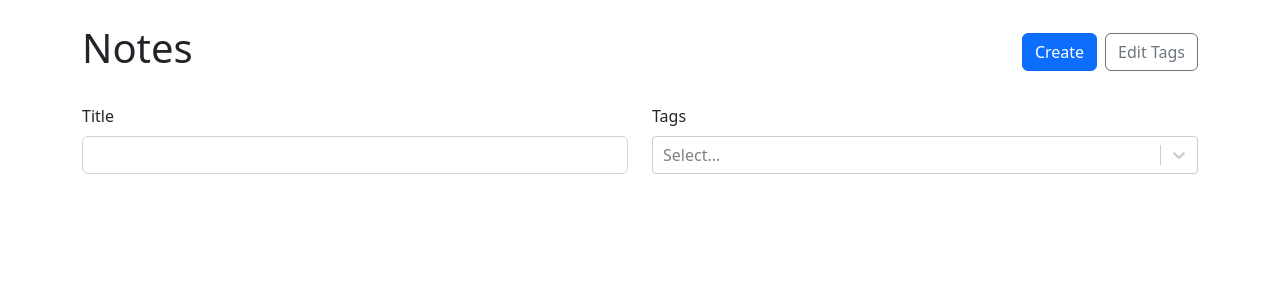
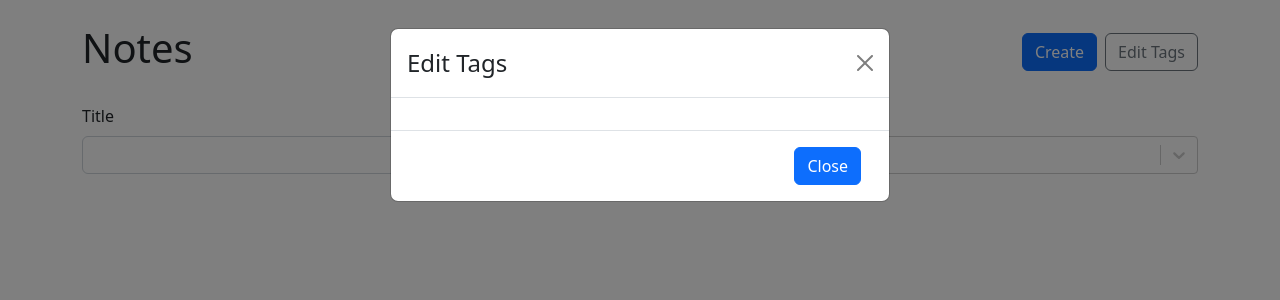
Before and after one commit to imvanzen/tagged-notes, a React (Vite) app: page / in a window 1280 px wide. Both pictures are taken after a click on the button "Edit Tags". Shown: the top 300 px of the page. Built offline with nearby package versions, Linux system fonts and the light colour scheme.

Commit message:
Update and delete tags

```diff
--- a/src/App.tsx
+++ b/src/App.tsx
@@ -54,16 +54,32 @@ function App() {
     })
   }
 
-
   function addTag (newTag: Tag) {
     setTags(prev => [...prev, newTag])
+  }
+
+  function editTag (updatedTag: Tag) {
+    setTags(prev => {
+      return prev.map(tag => {
+        if (tag.id !== updatedTag.id) return tag
+        return updatedTag
+      })
+    })
+  }
+
+  function deleteTag (id: string) {
+    setTags(prev => prev.filter(t => t.id !== id))
   }
 
   return (
     <Container className='my-4'>
       <Routes>
         <Route path='/' element={
-          <NoteList notes={notesWithTags} availableTags={tags} />
+          <NoteList
+            notes={notesWithTags}
+            availableTags={tags}
+            onUpdateTag={editTag}
+            onDeleteTag={deleteTag} />
         } />
         <Route path='/new' element={
           <NewNote
--- /dev/null
+++ b/src/components/EditTagsModal.tsx
@@ -0,0 +1,51 @@
+import { Button, Col, Form, Modal, Row, Stack } from "react-bootstrap"
+import { Tag } from "../types"
+
+type EditTagsModalProps = {
+    availableTags: Tag[]
+    show: boolean
+    handleClose: () => void
+    onUpdateTag: (tag: Tag) => void
+    onDeleteTag: (id: string) => void
+}
+
+const EditTagsModal = ({
+    availableTags,
+    show,
+    handleClose,
+    onUpdateTag,
+    onDeleteTag
+}: EditTagsModalProps) => {
+    return (
+        <Modal show={show} onHide={handleClose}>
+            <Modal.Header closeButton>
+                <Modal.Title>Edit Tags</Modal.Title>
+            </Modal.Header>
+            <Modal.Body>
+                <Form>
+                    <Stack gap={2}>
+                        {availableTags.map(tag => (
+                            <Row key={tag.id}>
+                                <Col>
+                                    <Form.Control type="text" value={tag.label} onChange={e => onUpdateTag({id: tag.id, label: e.target.value})} />
+                                </Col>
+                                <Col xs="auto">
+                                    <Button variant="outline-danger" onClick={() => onDeleteTag(tag.id)}>&times;</Button>
+                                </Col>
+                            </Row>
+                        ))}
+                    </Stack>
+                </Form>
+            </Modal.Body>
+            <Modal.Footer>
+                <Row>
+                    <Col className="justify-content-end">
+                        <Button variant="primary" onClick={handleClose}>Close</Button>
+                    </Col>
+                </Row>
+            </Modal.Footer>
+        </Modal>
+    )
+}
+
+export default EditTagsModal
--- a/src/components/NoteList.tsx
+++ b/src/components/NoteList.tsx
@@ -3,15 +3,24 @@ import { Button, Col, Form, Row, Stack } from "react-bootstrap"
 import { Link } from "react-router-dom"
 import ReactSelect from "react-select"
 import { Note, RawNote, Tag } from "../types"
+import EditTagsModal from "./EditTagsModal"
 import NoteCard from "./NoteCard"
 
 type NoteListProps = {
     notes: Note[]
     availableTags: Tag[]
+    onUpdateTag: (tag: Tag) => void
+    onDeleteTag: (id: string) => void
 }
 
-const NoteList = ({notes, availableTags}: NoteListProps) => {
+const NoteList = ({
+    notes,
+    availableTags,
+    onUpdateTag,
+    onDeleteTag
+}: NoteListProps) => {
     const [title, setTitle] = useState("")
+    const [editTagsModalIsOpen, setEditTagsModalIsOpen] = useState(false)
     const [selectedTags, setSelectedTags] = useState<Tag[]>([])
 
     const filteredNotes = useMemo(() => {
@@ -32,7 +41,7 @@ const NoteList = ({notes, availableTags}: NoteListProps) => {
                         <Link to="/new">
                             <Button variant="primary">Create</Button>
                         </Link>
-                        <Button variant="outline-secondary">Edit Tags</Button>
+                        <Button variant="outline-secondary" onClick={() => setEditTagsModalIsOpen(true)}>Edit Tags</Button>
                     </Stack>
                 </Col>
             </Row>
@@ -82,6 +91,12 @@ const NoteList = ({notes, availableTags}: NoteListProps) => {
                     </Col>
                 ))}
             </Row>
+            <EditTagsModal
+                availableTags={availableTags}
+                show={editTagsModalIsOpen}
+                onUpdateTag={onUpdateTag}
+                onDeleteTag={onDeleteTag}
+                handleClose={() => setEditTagsModalIsOpen(false)} />
         </>
     )
 }
```
